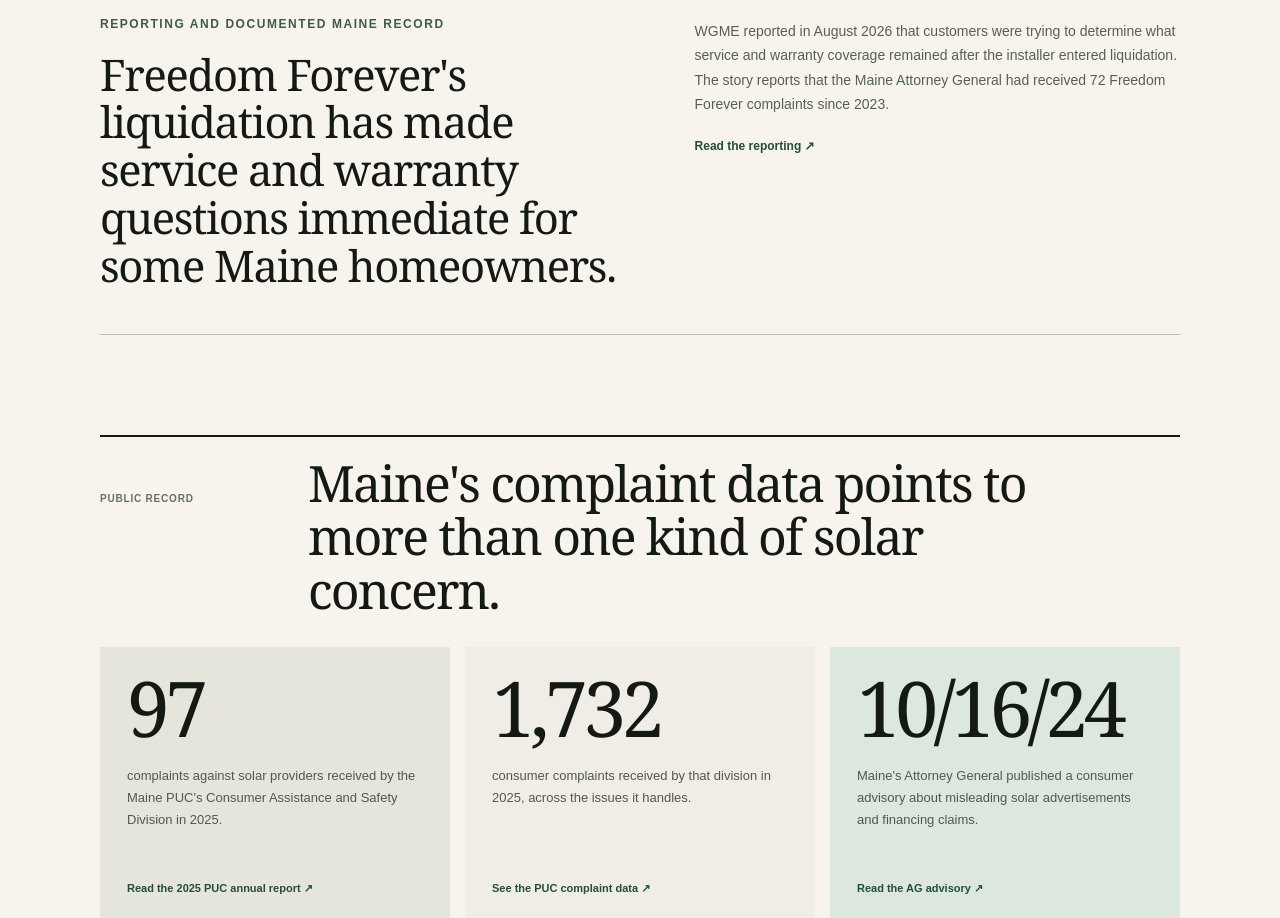
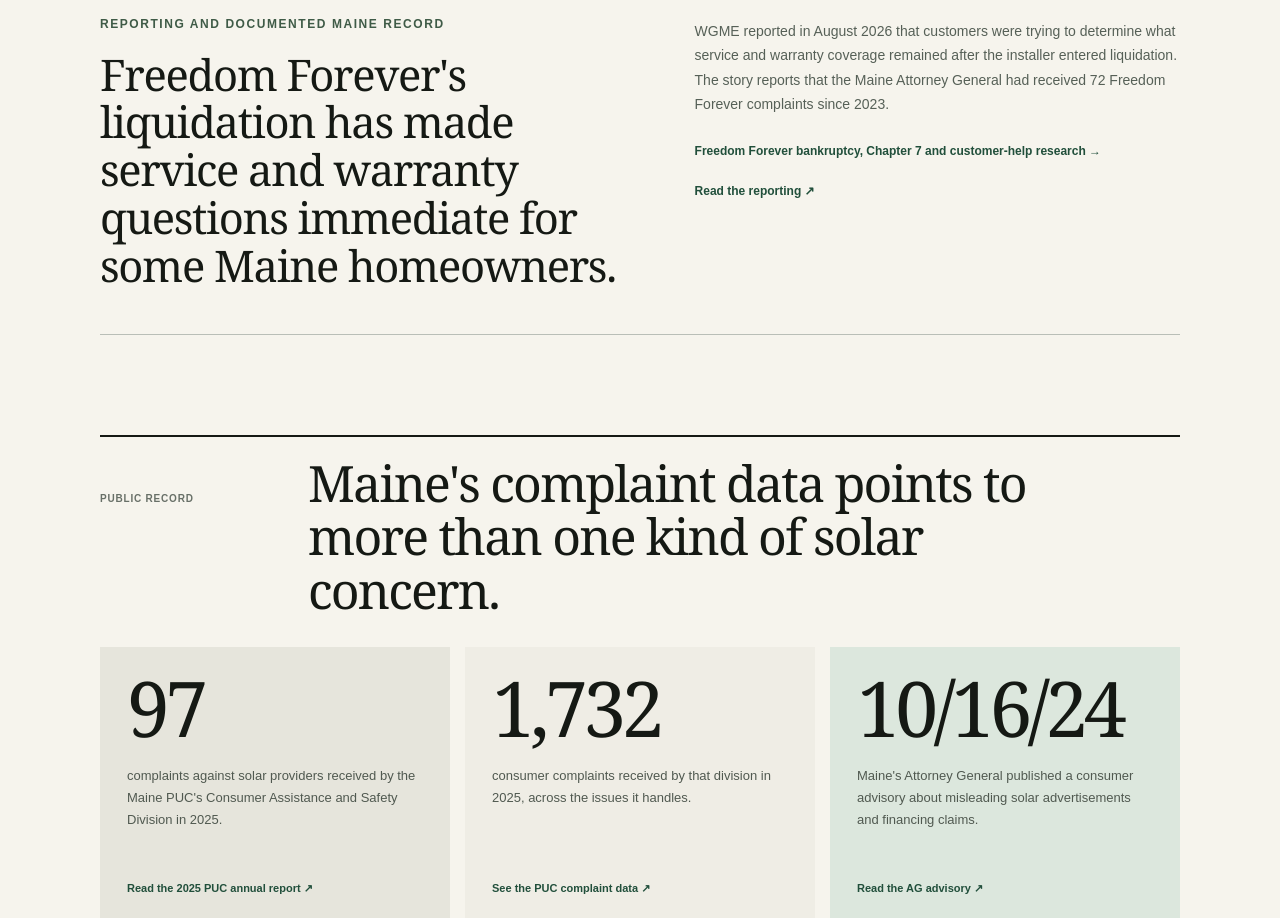
Before and after one commit to Decentralized-Rob/solar-consumer-research, a Next.js app: page /states/maine in a window 1280 px wide. Shown: the part 980-1898 px from the top of the page. Built offline with nearby package versions, Linux system fonts and the light colour scheme; no server answers.

Commit message:
Link Maine Freedom Forever coverage to hub

```diff
--- a/app/states/maine/page.tsx
+++ b/app/states/maine/page.tsx
@@ -1,4 +1,5 @@
 import type { Metadata } from "next";
+import Link from "next/link";
 import { InfoPage } from "../../../components/info-page";
 import { AccountPanel } from "../../../components/account-panel";
 
@@ -87,6 +88,7 @@ export default function MaineHubPage() {
           </div>
           <div>
             <p>WGME reported in August 2026 that customers were trying to determine what service and warranty coverage remained after the installer entered liquidation. The story reports that the Maine Attorney General had received 72 Freedom Forever complaints since 2023.</p>
+            <p><Link href="/cases/freedom-forever">Freedom Forever bankruptcy, Chapter 7 and customer-help research →</Link></p>
             <a href={sources.wgmeFreedom} target="_blank" rel="noreferrer">Read the reporting ↗</a>
           </div>
         </section>
```
